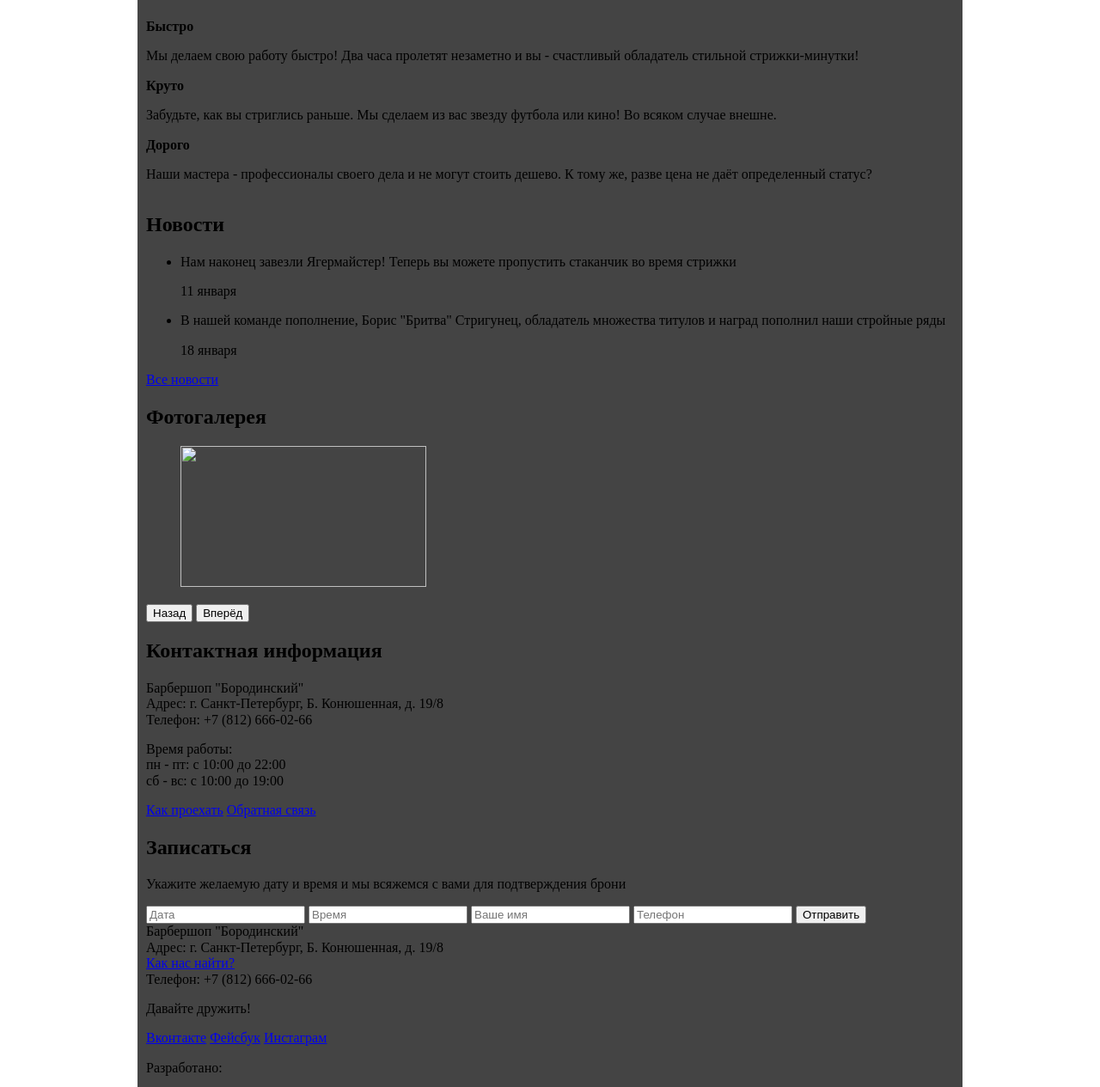
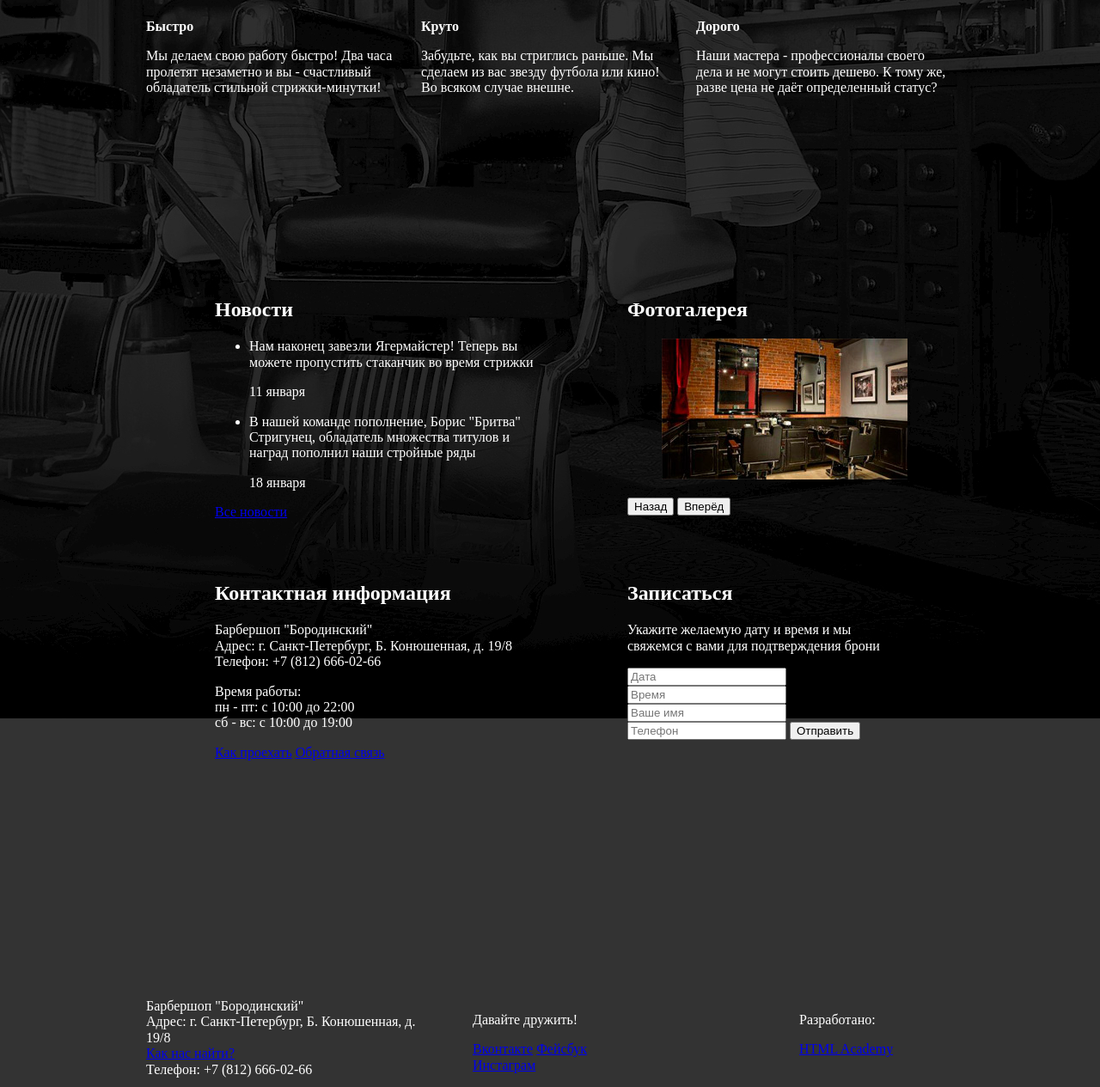
Before and after one commit to stayacid/barbershop, a website: page app/index.html in a window 1280 px wide. Shown: the part 427-1692 px from the top of the page at 86% size. Drawn offline with Linux system fonts and the light colour scheme.

Commit message:
1. Finished net 2. Add some image

```diff
--- a/app/index.html
+++ b/app/index.html
@@ -61,14 +61,14 @@
 				<h2 class="index-content-title">Фотогалерея</h2>
 				<div class="gallery">
 					<figure class="gallery-content">
-						<img src="img/photo-1.jpg" width="286" height="164" alt="">
+						<img src="img/Layer_21.jpg" width="286" height="164" alt="">
 					</figure>
 					<button class="btn gallery-prev">Назад</button>
 					<button class="btn gallery-next">Вперёд</button>
 				</div>
 			</div>
 		</div>
-		<div class="index-content">
+		<div class="index-content clearfix">
 			<div class="index-content-left">
 				<h2 class="index-content-title">Контактная информация</h2>
 				<p>
@@ -86,7 +86,7 @@
 			</div>
 			<div class="index-content-right">
 				<h2 class="index-content-title">Записаться</h2>
-				<p>Укажите желаемую дату и время и мы всяжемся с вами для подтверждения брони</p>
+				<p>Укажите желаемую дату и время и мы свяжемся с вами для подтверждения брони</p>
 				<form action="#" class="appointment-form" method="post">
 					<input type="text" name="date" value="" placeholder="Дата">
 					<input type="text" name="time" value="" placeholder="Время">
--- a/app/less/style.less
+++ b/app/less/style.less
@@ -1,9 +1,11 @@
 html,
 body {
 	min-width: 1122px;
-	min-height: 1750px;
+	min-height: 1750px; //for net only
 	margin: 0;
 	padding: 0;
+	background: url("../img/background.jpg") no-repeat 50%;
+	color: #fff;
 }
 
 .clearfix::after {
@@ -16,7 +18,6 @@ body {
 	width: 940px;
 	padding: 0 10px;
 	margin: 0 auto;
-	background-color: #444;
 }
 
 //HEADER
@@ -27,14 +28,12 @@ body {
 .main-navigation {
 	float: left;
 	width: 780px;
-	min-height: 70px;
-	background-color: #999;
+	min-height: 70px; //for net only
 }
 
 .user-block {
 	float: right;
-	min-height: 70px;
-	background-color: #999;
+	min-height: 70px; //for net only
 	width: 140px;
 }
 
@@ -49,5 +48,60 @@ body {
 	margin-bottom: 25px;
 }
 
+.features {
+	&-item {
+		float: left;
+		width: 300px;
+		min-height: 175px; //for net only
+		margin-right: 20px;
+		&:last-child {
+			margin-right: 0;
+		}
+	}
+	margin-bottom: 80px;
+}
+
+.index-content {
+	padding: 50px 80px;
+	margin-bottom: 35px;
+	&-left {
+		min-height: 330px; //for net only
+		float: left;
+		width: 380px;
+	}
+	&-right {
+		float: right;
+		width: 300px;
+		min-height: 330px; //for net only
+	}
+}
 
 //MAIN END
+
+//FOOTER
+.main-footer {
+	margin-top: 65px;
+	padding-top: 60px;
+	padding-bottom: 40px;
+}
+
+.footer-contacts {
+	float: left;
+	width: 320px;
+	margin-right: 60px;
+	min-height: 90px; //for net only
+}
+
+.footer-social {
+	float: left;
+	width: 180px;
+	min-height: 90px; //for net only
+}
+
+.footer-copyright {
+	float: right;
+	width: 180px;
+	min-height: 90px; //for net only
+}
+
+//FOOTER END
```
Also changed, not shown: app/css/style.css, app/img/Layer_21.jpg (added), app/img/background.jpg (added).
